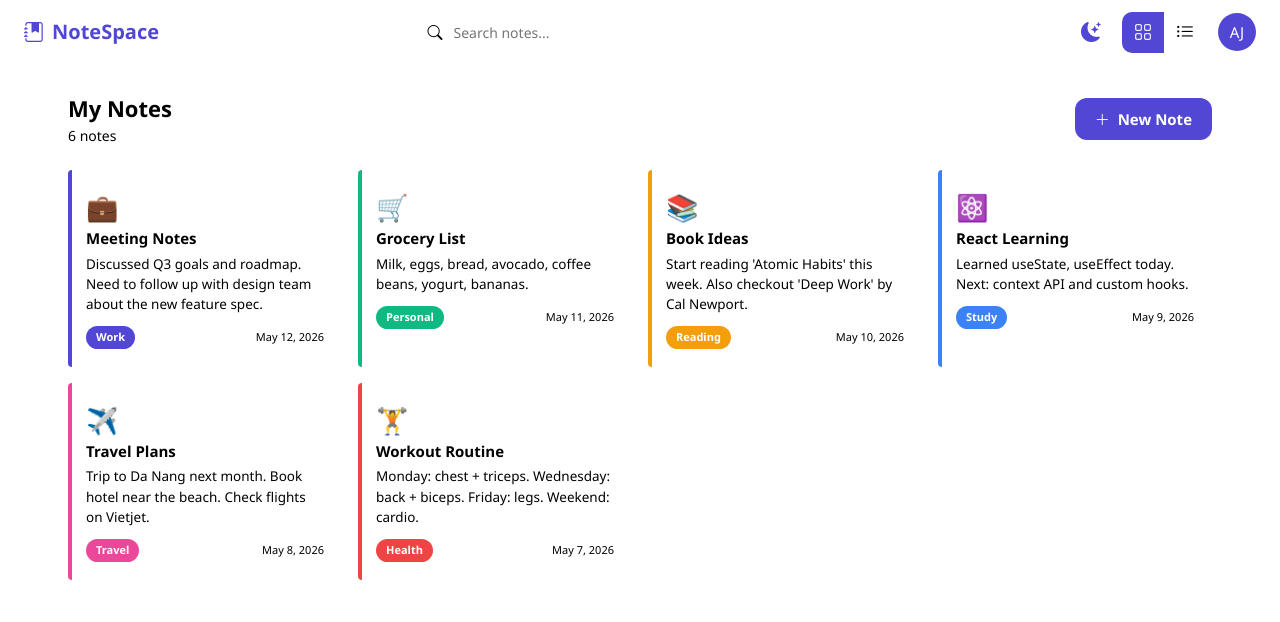
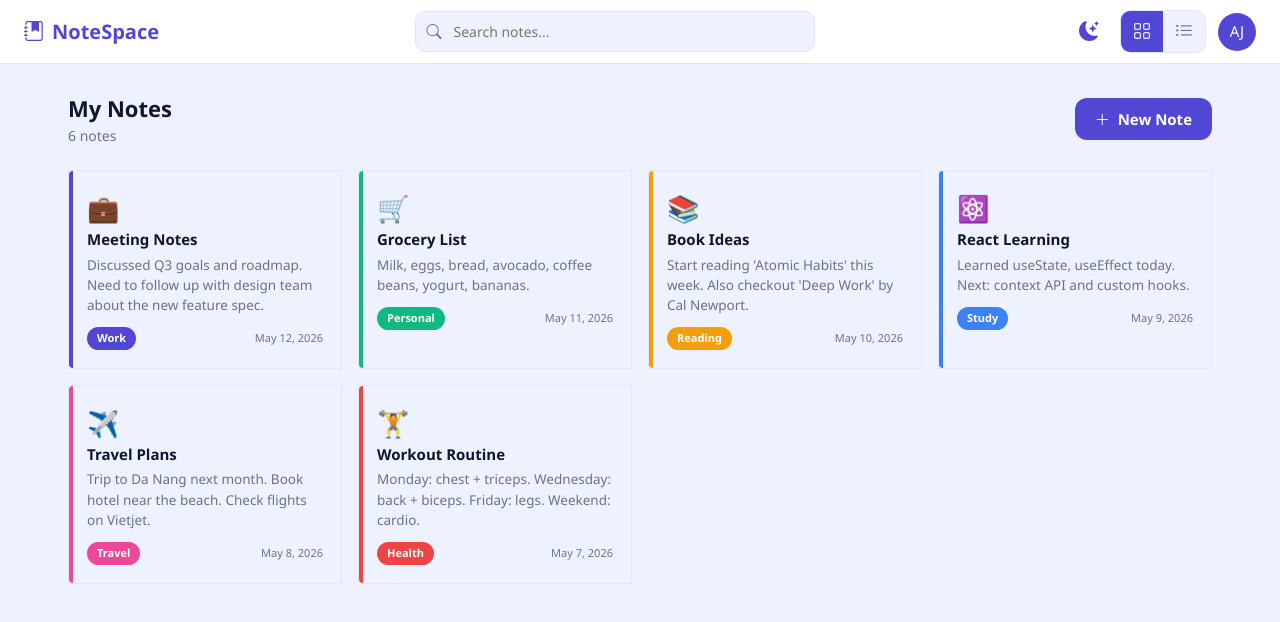
Before and after one commit to nhduck/Note-Management, a React (Vite) app in the folder frontend/: page /home in a window 1280 px wide. Shown: the top 622 px of the page. Built offline with nearby package versions, Linux system fonts and the light colour scheme.

Commit message:
fix navbar frontend

```diff
--- a/frontend/package.json
+++ b/frontend/package.json
@@ -11,7 +11,8 @@
   },
   "dependencies": {
     "react": "^19.2.6",
-    "react-dom": "^19.2.6"
+    "react-dom": "^19.2.6",
+    "react-router-dom": "^7.15.0"
   },
   "devDependencies": {
     "@eslint/js": "^10.0.1",
--- a/frontend/src/App.jsx
+++ b/frontend/src/App.jsx
@@ -1,16 +1,17 @@
+import { BrowserRouter, Routes, Route } from 'react-router-dom';
 import { useState } from 'react'
 import LoginPage from './pages/LoginPage.jsx'
 import HomePage from './pages/HomePage.jsx'
 
 function App() {
-  const [count, setCount] = useState(0)
-
   return (
-    <>
-      {/* <LoginPage></LoginPage> */}
-      <HomePage></HomePage>
-    </>
-  )
+    <BrowserRouter>
+      <Routes>
+        <Route path="/" element={<LoginPage />} />
+        <Route path="/home" element={<HomePage />} />
+      </Routes>
+    </BrowserRouter>
+  );
 }
 
 export default App
--- a/frontend/src/assets/HomeStyle.css
+++ b/frontend/src/assets/HomeStyle.css
@@ -1,3 +1,5 @@
+@import "./rootStyle.css";
+
 /* --- Dark Mode --- */
 .dark {
   --bg-page:   #13131f;
@@ -24,10 +26,16 @@
 /* --- Navbar --- */
 .navbar {
   background: var(--bg-nav);
+  border-bottom: 1px solid var(--border);
   padding: 0 24px;
   height: 64px;
   display: flex;
+  align-items: center;
+  gap: 16px;
   position: sticky;
+  top: 0;
+  z-index: 100;
+  box-shadow: var(--shadow);
 }
 
 .nav-logo {
@@ -35,6 +43,7 @@
   font-size: 20px;
   color: var(--accent);
   display: flex;
+  align-items: center;
   gap: 8px;
 }
 
--- a/frontend/src/assets/LoginStyle.css
+++ b/frontend/src/assets/LoginStyle.css
@@ -1,3 +1,5 @@
+@import "./rootStyle.css";
+
 body {
   font-family: 'Plus Jakarta Sans', sans-serif;
   background: var(--bg);
--- a/frontend/src/pages/LoginPage.jsx
+++ b/frontend/src/pages/LoginPage.jsx
@@ -1,4 +1,5 @@
 import { useState } from "react";
+import { useNavigate } from "react-router-dom"; // 1. Thêm dòng này
 import "../assets/LoginStyle.css";
 
 /* ── Bootstrap Icons Components ────────────────────────── */
@@ -21,6 +22,8 @@ const LoginPage = () => {
   const [showPass, setShowPass] = useState(false);
   const [loading, setLoading] = useState(false);
 
+  const navigate = useNavigate();
+
   const handleChange = (e) => {
     const { name, value } = e.target;
     setForm(prev => ({ ...prev, [name]: value }));
@@ -34,12 +37,15 @@ const LoginPage = () => {
       setErrors(errs);
       return;
     }
+
+    setLoading(true);
+
     $.ajax({
       url: "/api/login",
       method: "POST",
       data: form,
       success: (res) => {
-        alert("Login thành công!");
+        navigate("/home");
       },
       error: (err) => {
         setErrors({ email: "Sai thông tin đăng nhập" });
```
Also changed, not shown: 1 other file (tests, documents, lock files or other folders).
